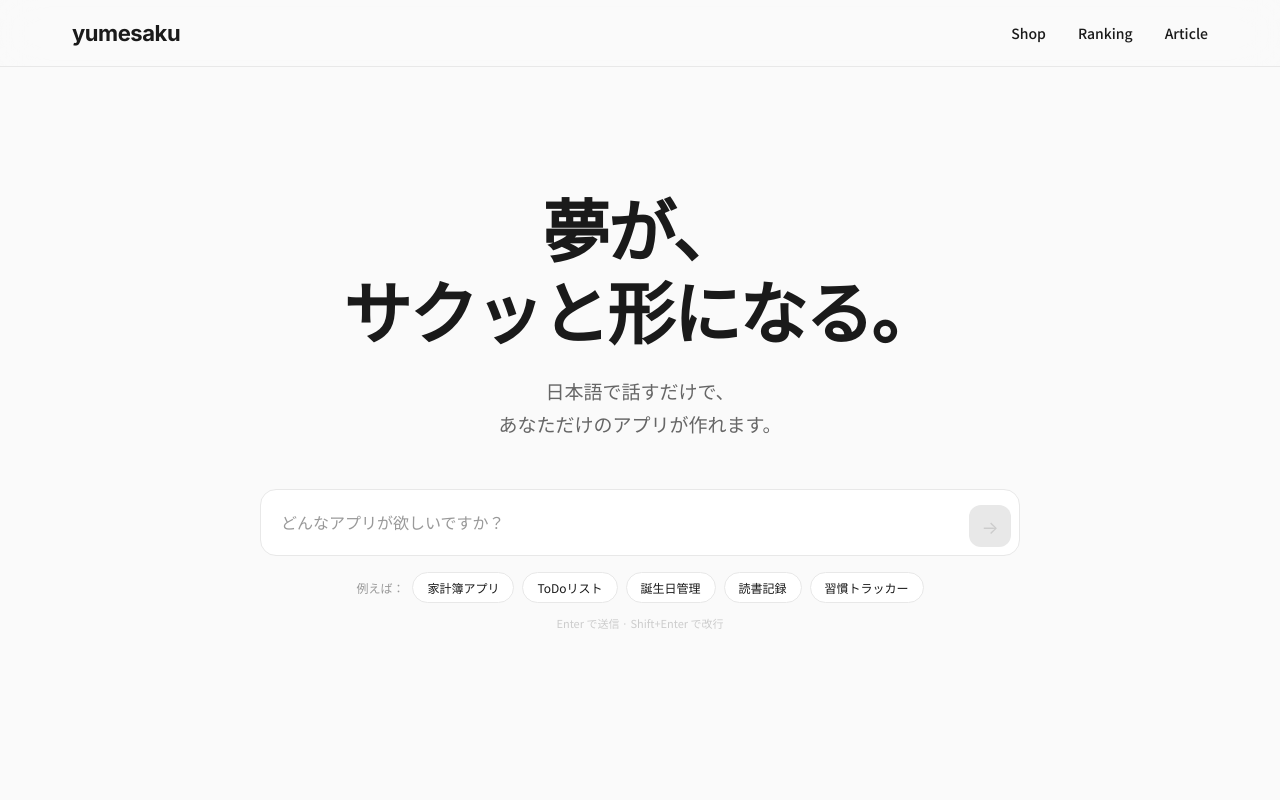
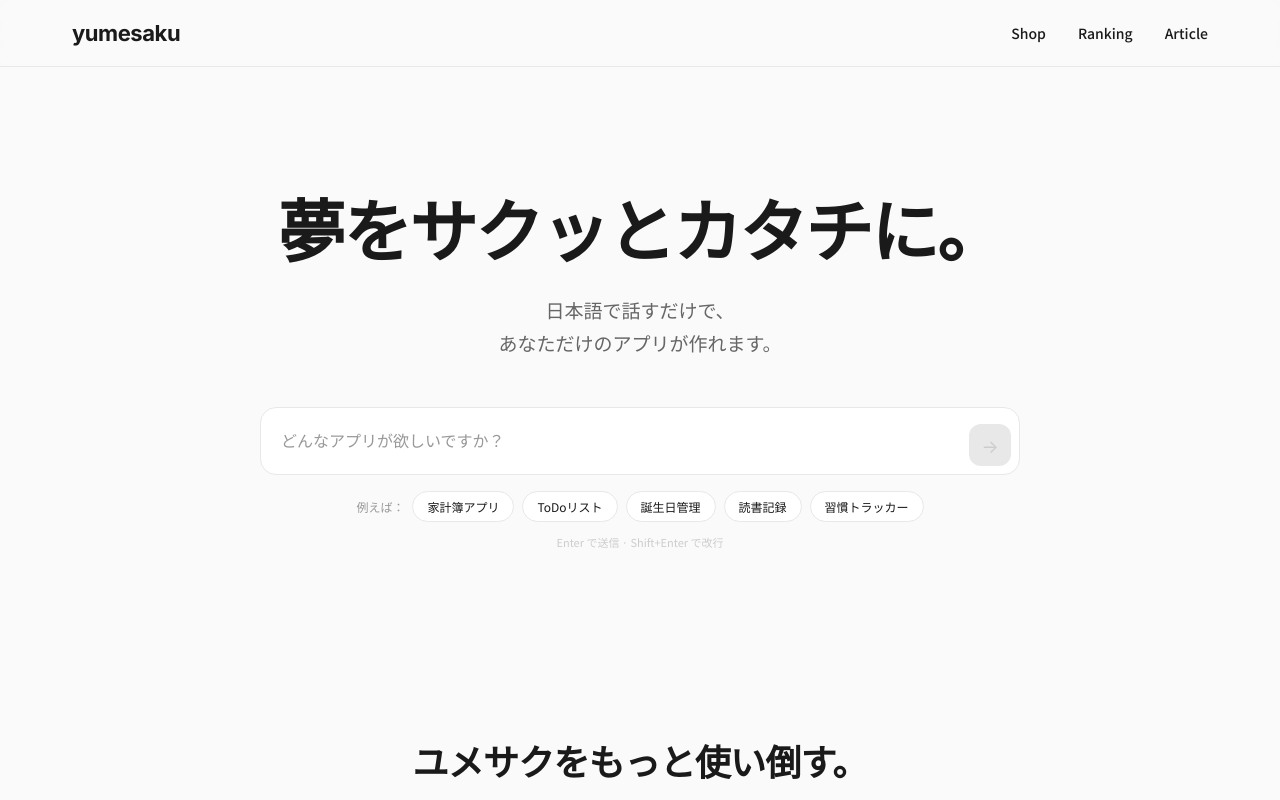
Before and after one commit to rucci0413gt-alt/yumesaku, a Next.js app: page / in a window 1280 px wide. Shown: the top 800 px of the page. Built offline with nearby package versions, Linux system fonts and the light colour scheme.

Commit message:
Update index.js

```diff
--- a/pages/index.js
+++ b/pages/index.js
@@ -244,7 +244,7 @@ export default function Home() {
           <section className="hero">
             <div className="hero-inner">
               <h1 className={`hero-title fade-in-up ${mounted ? 'visible' : ''}`} style={{animationDelay: '0s'}}>
-                夢が、サクッと形になる。
+                夢をサクッとカタチに。
               </h1>
               <p className={`hero-subtitle fade-in-up ${mounted ? 'visible' : ''}`} style={{animationDelay: '0.1s'}}>
                 日本語で話すだけで、<br />
```
